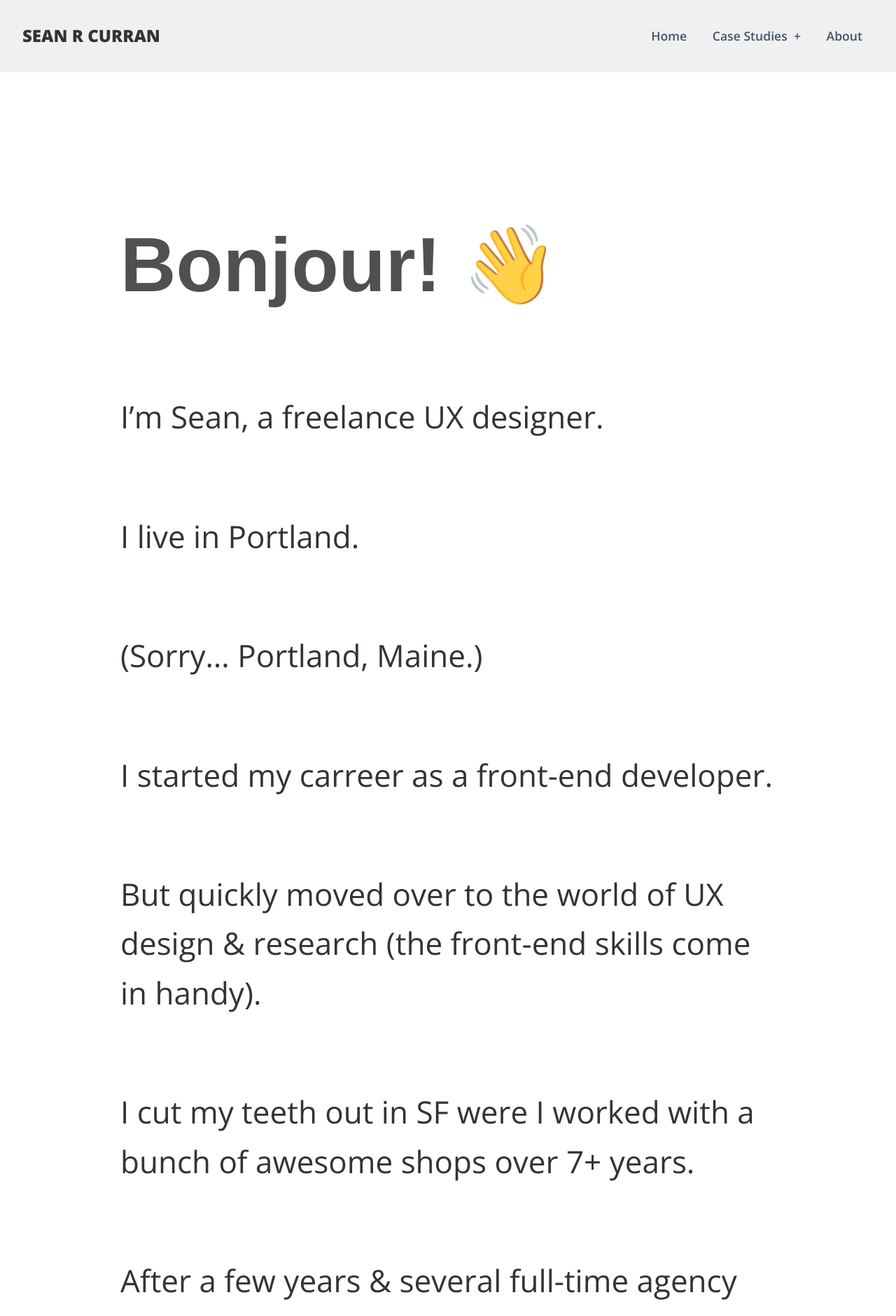
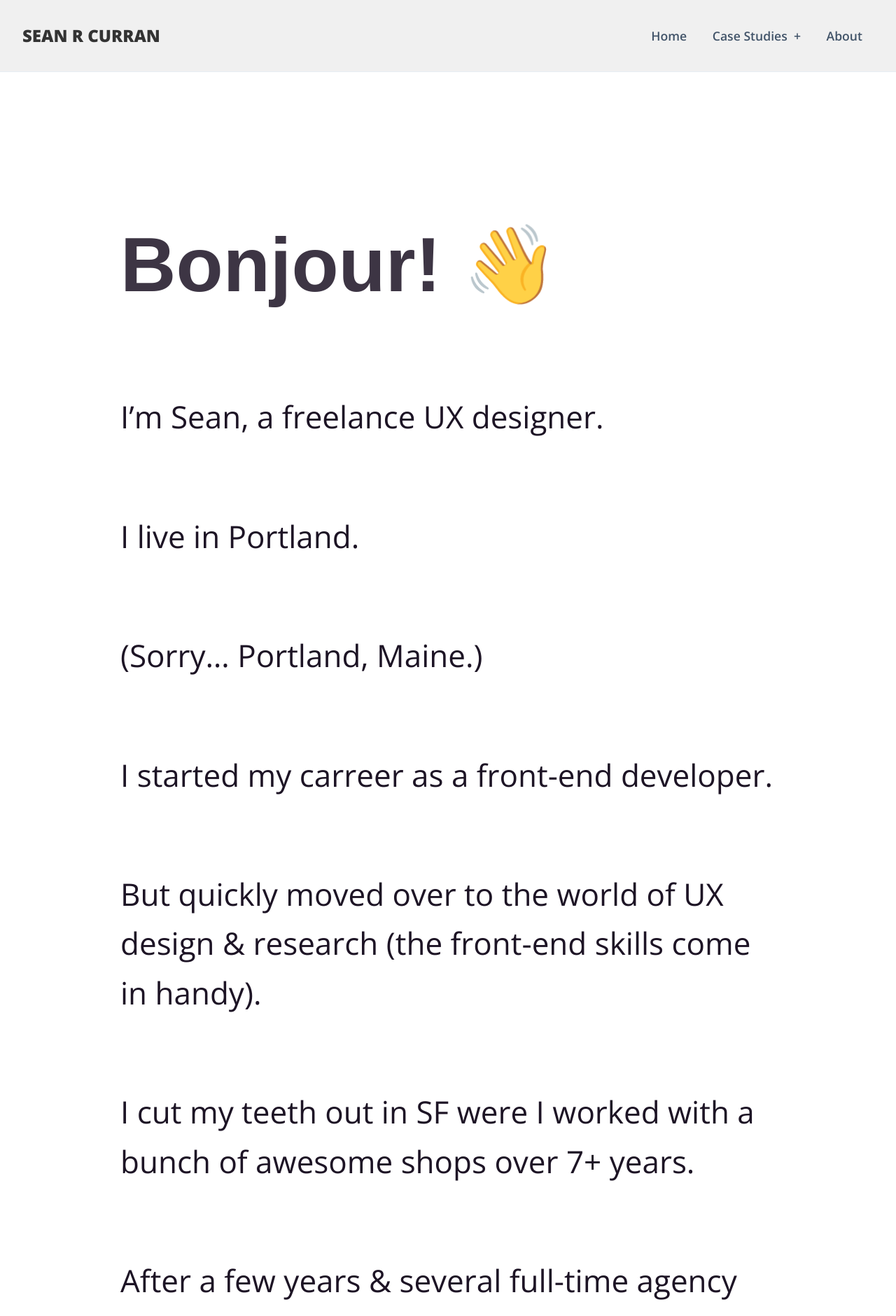
Before and after one commit to srcurran/srcurran.github.io, a Jekyll site: the page built from index.md, in a window 1280 px wide. Shown: the top 1880 px of the page at 70% size. Built offline with Jekyll 4.4.1, drawn with Linux system fonts in a browser that asks for light colours; some web fonts are replaced.

Commit message:
streamlined colors

```diff
--- a/_sass/_custom.scss
+++ b/_sass/_custom.scss
@@ -68,7 +68,7 @@ nav{
 }
 
 header{
-	background:$dark;
+	background:$darker;
 	text-align:center;
 	padding:15vh 2rem;
 }
@@ -84,7 +84,7 @@ main.homepage{
 	h1, p{
 		max-width:1000px;
 		margin-bottom:100px;
-		color:$dark;
+		color:$darker;
 	}
 }
 main.homepage-alt{
@@ -160,7 +160,7 @@ main.case-study{
 			width:35%;
 			max-height:25rem;
 			overflow:hidden;
-			outline:1px solid $dark;
+			outline:1px solid $darker;
 			a{
 				img{
 					display:block;
@@ -231,7 +231,7 @@ main.case-studies{
 		display:block;
 		width:100%;
 		li{
-			background:$dark;
+			background:$darker;
 			padding:2px;
 			width:100%;
 			list-style:none;
@@ -247,7 +247,7 @@ main.case-studies{
 			&:hover{
 				background:$main;
 				a{
-					color:$dark !important;
+					color:$darker !important;
 				}
 			}
 		}
```
Also changed, not shown: 2 other files.
